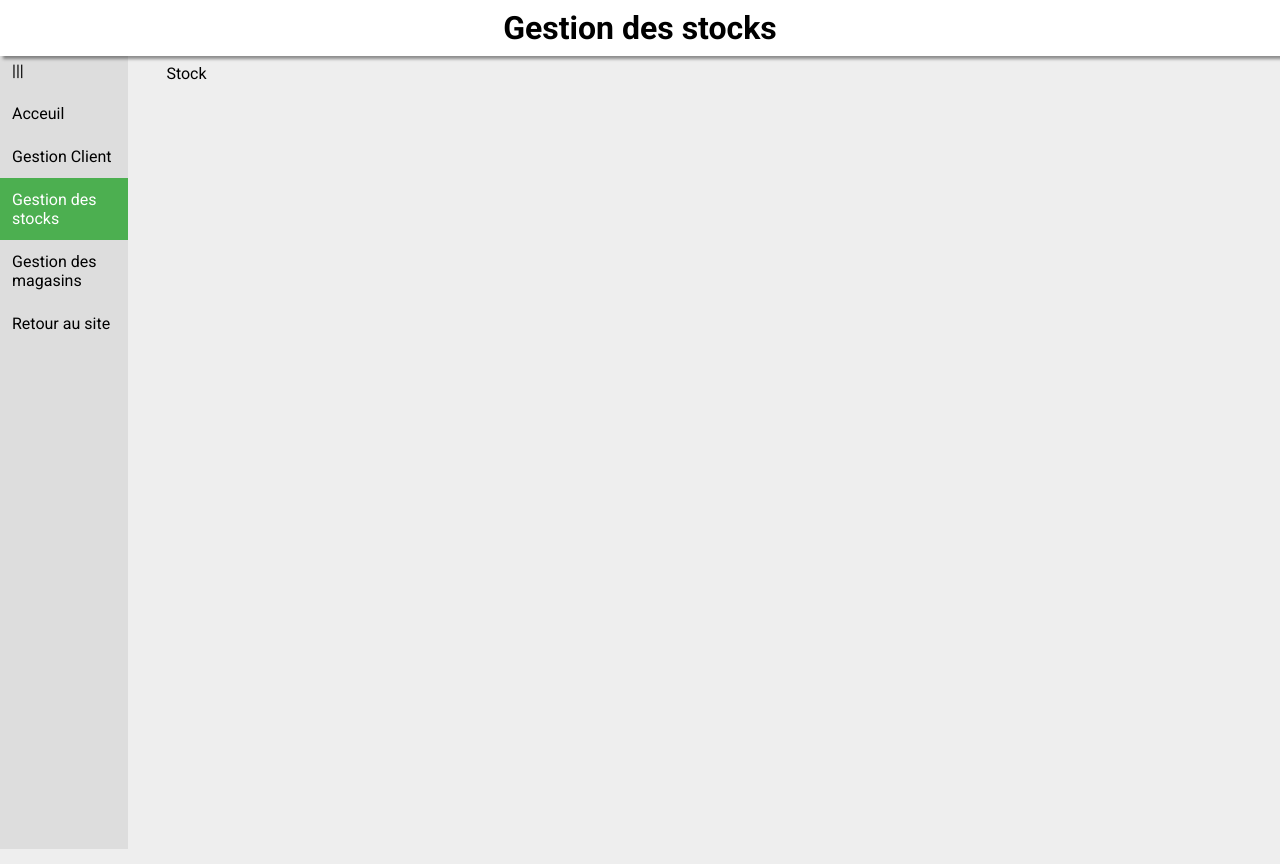
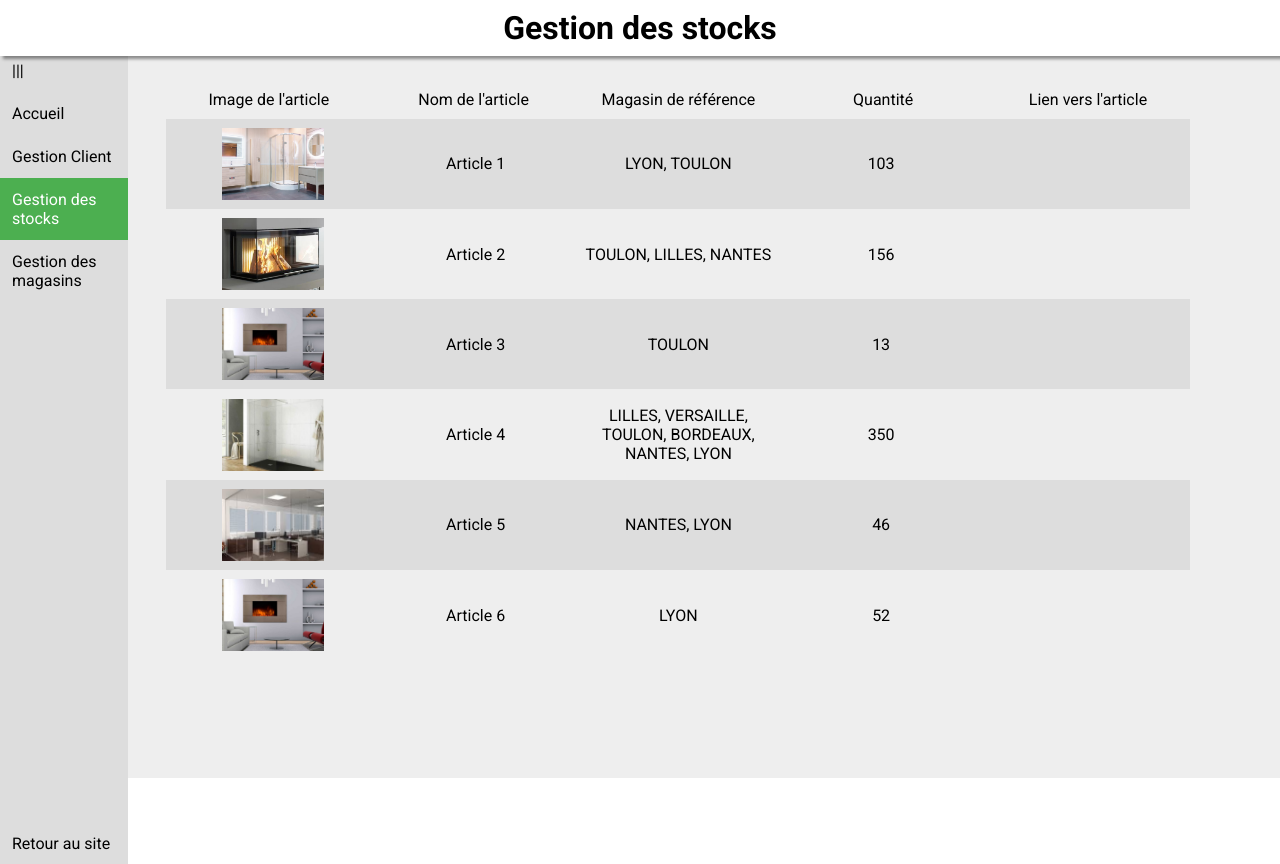
Before and after one commit to JulienKEIFF/maquette1, a Vue app: page /admin/stock in a window 1280 px wide. After the commit the page ends 800 px from the top, so only its background shows below. Built offline with nearby package versions, Linux system fonts and the light colour scheme.

Commit message:
Add stock

```diff
--- a/src/components/admin/customer.vue
+++ b/src/components/admin/customer.vue
@@ -46,6 +46,7 @@ export default {
       }
       &:hover{
         background: #4CAF50;
+        color: white;
       }
     }
   }
--- a/src/components/admin/navbarVertical.vue
+++ b/src/components/admin/navbarVertical.vue
@@ -1,11 +1,11 @@
 <template>
   <div class="vertical-menu">
     <a>|||</a>
-    <a href="/admin" :class="$route.path == '/admin' ? 'active' : '' ">Acceuil</a>
+    <a href="/admin" :class="$route.path == '/admin' ? 'active' : '' ">Accueil</a>
     <a href="/admin/customer" :class="$route.path == '/admin/customer' ? 'active' : '' ">Gestion Client</a>
     <a href="/admin/stock" :class="$route.path == '/admin/stock' ? 'active' : '' ">Gestion des stocks</a>
     <a href="/admin/shop" :class="$route.path == '/admin/shop' ? 'active' : '' ">Gestion des magasins</a>
-    <a href="/" :class="false ? 'active' : '' ">Retour au site</a>
+    <a href="/" :class="false ? 'active' : '' " id="end">Retour au site</a>
   </div>
 </template>
 
@@ -34,4 +34,6 @@ export default {
   background-color: #4CAF50;
   color: white;
 }
+
+#end{margin-top: 65vh; }
 </style>
--- /dev/null
+++ b/src/components/admin/stocks.vue
@@ -0,0 +1,52 @@
+<template>
+  <div id="tab">
+      <div class="top">
+          <div class="img"> Image de l'article </div>
+          <div class="name">{{top.name}}</div>
+          <div class="shop">{{top.shop}}</div>
+          <div class="qte">{{top.qte}}</div>
+          <div class="qte">Lien vers l'article</div>
+      </div>
+
+      <div class="content">
+          <div class="line" v-for="(line, i) in content" :key="i">
+              <div class="img"> <img :src="getLogo(line.image)" /> </div>
+              <div class="name">{{line.name}}</div>
+              <div class="shop">{{line.shop}}</div>
+              <div class="qte">{{line.qte}}</div>
+          </div>
+      </div>
+  </div>
+</template>
+
+<script>
+export default {
+    name: "stock-tab",
+    props: ["top", "content"],
+    methods: {
+        getLogo:  function(item){
+            return require(`../../assets/img/${item}`);
+        }
+    }
+}
+</script>
+
+<style scoped lang="scss">
+#tab{
+    .top{
+        display: flex;
+        margin-bottom: 1%;
+        .img, .name, .shop, .qte {width: 20%; text-align: center;}
+    }
+    .content{
+        .line{
+            display: flex;
+            height: 10vh;
+            padding: 0.5%;
+            .img, .name, .shop, .qte {display: flex; width: 20%; justify-content: center; text-align: center; align-items: center; }
+        }
+    }
+}
+.line:nth-child(odd){background: #ddd;}
+img{width: 50%; height: 90%; object-fit: cover;}
+</style>
--- a/src/views/Customer.vue
+++ b/src/views/Customer.vue
@@ -3,7 +3,7 @@
     <bandeau :title="'Gestion des clients'" />
     <navbarVert />
     <div id="content">
-      <div class="title">Liste des clients</div>
+      <div class="title">Liste des clients <input type="text" placeholder="Rechercher un client"> </div>
 
       <customer :name='item.name' :id='item.id' v-for="(item, i) in customer" :key="i" />
     </div>
@@ -50,8 +50,22 @@ export default {
   width: 80vw;
   padding-left: 13vw;
   padding-top: 5%;
+  padding-bottom: 2%;
   .title{
     margin-bottom: 2%;
+    font-size: 2em;
+    font-weight: 500;
+    input{
+      margin-left: 20%;
+      width: 60%;
+      height: 3vh;
+      border-radius: 2% / 50%;
+      border: none;
+      padding: 0.25% 2%;
+      &:focus{
+        outline: none;
+      }
+    }
   }
 }
 </style>
--- a/src/views/Stock.vue
+++ b/src/views/Stock.vue
@@ -3,7 +3,7 @@
     <bandeau :title="'Gestion des stocks'" />
     <navbarVert />
     <div id="content">
-      Stock
+      <stock :top="top" :content="content" />
     </div>
   </div>
 </template>
@@ -11,19 +11,33 @@
 <script>
 import bandeau from '../components/admin/info_bandeau'
 import navbarVert from '../components/admin/navbarVertical'
+import stock from '../components/admin/stocks'
 
 export default {
   name: "Admin-Stock",
-  components: {bandeau, navbarVert}
+  components: {bandeau, navbarVert, stock},
+  data(){
+    return{
+      top: {name: "Nom de l\'article", shop: 'Magasin de référence', qte: 'Quantité'},
+      content: [
+        { image: 'img1.jpg', name: 'Article 1', shop: 'LYON, TOULON', qte: '103' },
+        { image: 'img2.jpg', name: 'Article 2', shop: 'TOULON, LILLES, NANTES', qte: '156' },
+        { image: 'img3.jpg', name: 'Article 3', shop: 'TOULON', qte: '13' },
+        { image: 'img4.jpg', name: 'Article 4', shop: 'LILLES, VERSAILLE, TOULON, BORDEAUX, NANTES, LYON', qte: '350' },
+        { image: 'img5.jpg', name: 'Article 5', shop: 'NANTES, LYON', qte: '46' },
+        { image: 'img3.jpg', name: 'Article 6', shop: 'LYON', qte: '52' }
+      ]
+    }
+  }
 }
 </script>
 
 <style scoped lang="scss">
 #admin{ margin-top: -15vh; }
 #content{
-  min-height: 100vh;
+  min-height: 86vh;
   width: 80vw;
   padding-left: 13vw;
-  padding-top: 5%;
+  padding-top: 7%;
 }
 </style>
```
